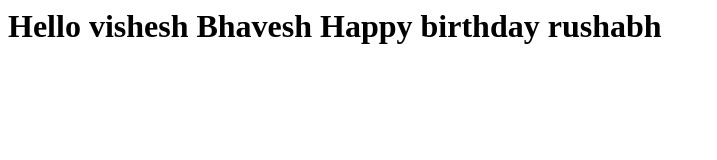
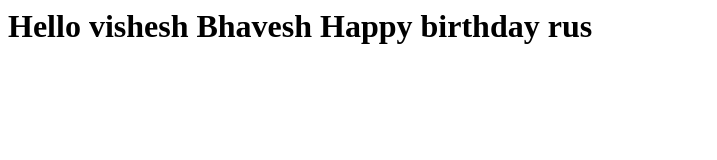
Before and after one commit to 2sidpatill/sidjenkins, a plain HTML site: page index.html in a window 1280 px wide. Shown: the whole page, without its empty margins (0-717 px from the left). Drawn offline with Linux system fonts and the light colour scheme.

Commit message:
Update index.html

```diff
--- a/index.html
+++ b/index.html
@@ -1,2 +1,2 @@
 <h1> Hello vishesh Bhavesh
-Happy birthday rushabh</h1>
+Happy birthday rus</h1>
```
